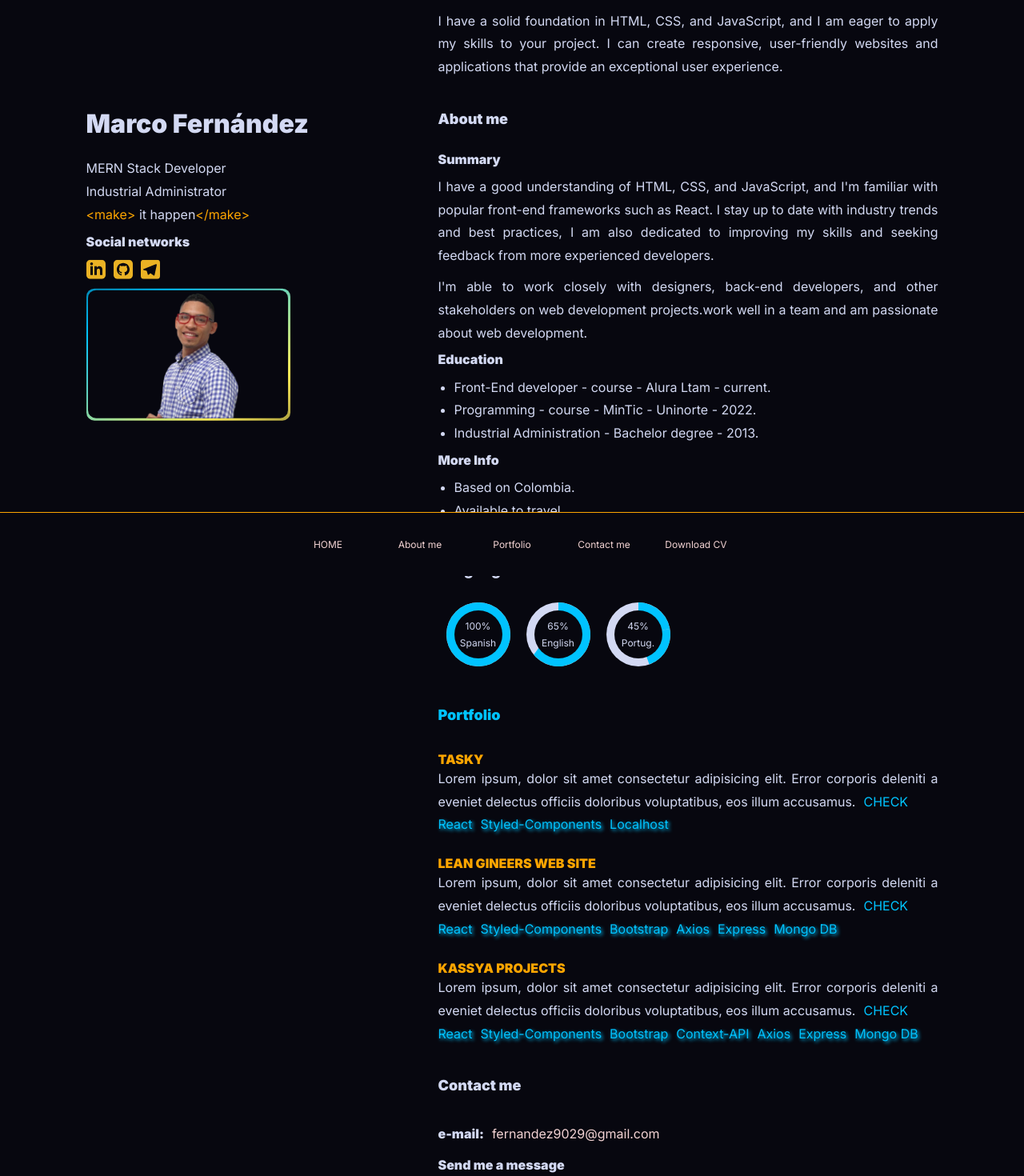
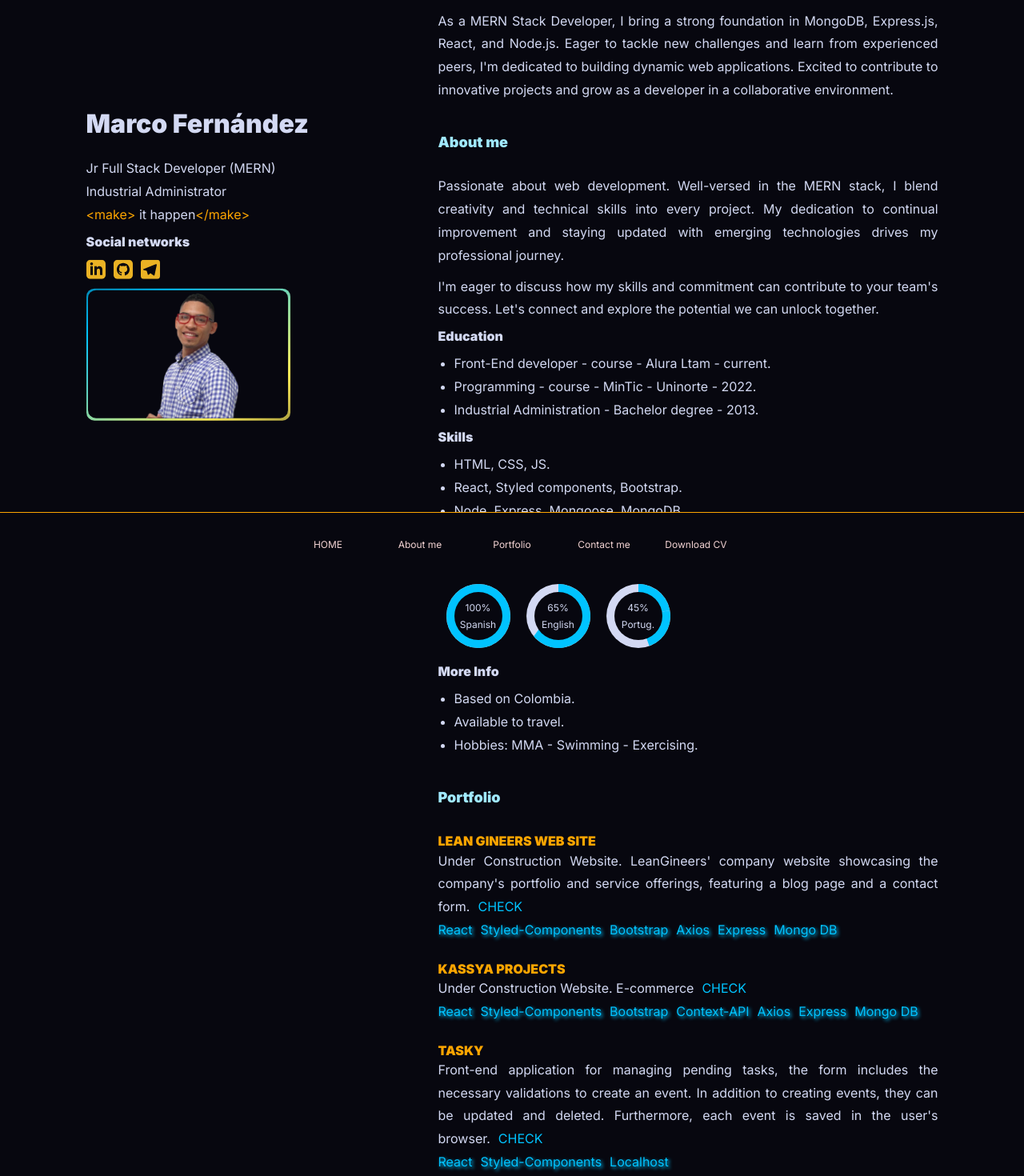
Before and after one commit to afmarquinho/Portfolio-Frontend, a React (Vite) app: page / in a window 1280 px wide. Shown: the part 80-1550 px from the top of the page at 80% size. Built offline with nearby package versions, Linux system fonts and the light colour scheme; a web font is replaced by a local one.

Commit message:
actualizado

```diff
--- a/package.json
+++ b/package.json
@@ -13,7 +13,9 @@
     "@emotion/react": "^11.11.1",
     "@emotion/styled": "^11.11.0",
     "axios": "^1.5.0",
+    "bootstrap": "^5.3.1",
     "react": "^18.2.0",
+    "react-bootstrap": "^2.8.0",
     "react-dom": "^18.2.0",
     "react-router-dom": "^6.14.2",
     "styled-components": "^6.0.5"
--- a/src/potafolio/Contact.jsx
+++ b/src/potafolio/Contact.jsx
@@ -52,7 +52,7 @@ const Contact = () => {
   };
   return (
     <>
-      <h2 className=" title contact__me" id="contact-me">Contact me</h2>
+      <Subtitulos className=" title contact__me" id="contact-me">Contact me</Subtitulos>
       <Container>
         <div className="content__container w-100">
           <div>
@@ -228,3 +228,6 @@ const Success = styled.p`
   border: none;
   text-align: center;
 `;
+const Subtitulos = styled.h2`
+  color: #a0e9ff;
+`;
--- a/src/potafolio/Home.jsx
+++ b/src/potafolio/Home.jsx
@@ -12,7 +12,7 @@ const Home = () => {
           <div className="row d-flex justify-btw">
             <aside className="col-12 col-lg-3 col-xl-4 ">
               <h1 className="mi_nombre">Marco Fernández</h1>
-              <p className="front m-0">MERN Stack Developer</p>
+              <p className="front m-0">Jr Full Stack Developer (MERN)</p>
               <p className="profession m-0">Industrial Administrator</p>
               <p className="make__happen m-0">
                 <span className="make"> &lt;make&gt;</span> it happen
@@ -60,7 +60,7 @@ const Home = () => {
                     target="_blank"
                     className="sociales telegram"
                   >
-                      <svg
+                    <svg
                       xmlns="http://www.w3.org/2000/svg"
                       aria-label="Telegram"
                       role="img"
@@ -84,53 +84,53 @@ const Home = () => {
                     </svg>
                   </a>
                 </div>
-                <Foto/>
+                <Foto />
               </div>
             </aside>
             <section className="col-12 col-lg-5 col-xl-6 ">
               <div className="article article1 my-5">
-                <h2 id="doForU" className="title">
-                  What Can I do for you?
-                </h2>
+                <Subtitulos id="doForU" className="title">
+                  Summary
+                </Subtitulos>
                 <p className="content text-justify">
-                  I have a solid foundation in HTML, CSS, and JavaScript, and I
-                  am eager to apply my skills to your project. I can create
-                  responsive, user-friendly websites and applications that
-                  provide an exceptional user experience.
+                  As a MERN Stack Developer, I bring a strong foundation in
+                  MongoDB, Express.js, React, and Node.js. Eager to tackle new
+                  challenges and learn from experienced peers, I'm dedicated to
+                  building dynamic web applications. Excited to contribute to
+                  innovative projects and grow as a developer in a collaborative
+                  environment.
                 </p>
               </div>
               <div className="article article2 my-5">
-                <h2 className="title about__me" id="about-me">
+                <Subtitulos className="title about__me" id="about-me">
                   About me
-                </h2>
-                <h3 className="summary">Summary</h3>
+                </Subtitulos>
                 <p className="text-justify">
-                  I have a good understanding of HTML, CSS, and JavaScript, and
-                  I'm familiar with popular front-end frameworks such as React.
-                  I stay up to date with industry trends and best practices, I
-                  am also dedicated to improving my skills and seeking feedback
-                  from more experienced developers.
+                  Passionate about web development. Well-versed in the MERN
+                  stack, I blend creativity and technical skills into every
+                  project. My dedication to continual improvement and staying
+                  updated with emerging technologies drives my professional
+                  journey.{" "}
                 </p>
                 <p className="text-justify">
-                  I'm able to work closely with designers, back-end developers,
-                  and other stakeholders on web development projects.work well
-                  in a team and am passionate about web development.
+                  I'm eager to discuss how my skills and commitment can
+                  contribute to your team's success. Let's connect and explore
+                  the potential we can unlock together.
                 </p>
                 <h3 className="education">Education</h3>
-
                 <ul>
                   <li> Front-End developer - course - Alura Ltam - current.</li>
                   <li> Programming - course - MinTic - Uninorte - 2022.</li>
                   <li> Industrial Administration - Bachelor degree - 2013.</li>
                 </ul>
-
-                <h3 className="info">More Info</h3>
+                <h3 className="info">Skills</h3>
                 <ul>
-                  <li>Based on Colombia.</li>
-                  <li>Available to travel.</li>
-                  <li>Hobbies: MMA - Swimming - Exercising.</li>
+                  <li>HTML, CSS, JS.</li>
+                  <li>React, Styled components, Bootstrap.</li>
+                  <li>Node, Express, Mongoose, MongoDB.</li>
+                  <li>Git, GutHub, Figma, Tailwind.</li>
                 </ul>
-                <h2 className="languages">Languages</h2>
+                <h3 className="languages">Languages</h3>
                 <div className="all">
                   <div className="circular-wrap">
                     <div className="circle">
@@ -187,33 +187,23 @@ const Home = () => {
                     </div>
                   </div>
                 </div>
+                <h3 className="info">More Info</h3>
+                <ul>
+                  <li>Based on Colombia.</li>
+                  <li>Available to travel.</li>
+                  <li>Hobbies: MMA - Swimming - Exercising.</li>
+                </ul>
               </div>
-
               <div className="article article2 my-5">
-                <h2 className="title portfolio" id="portfolio">
+                <Subtitulos className="title portfolio" id="portfolio">
                   Portfolio
-                </h2>
-                <div className="project project1">
-                  <h3 className="tasky">TASKY</h3>
-                  <p className="text-justify">
-                    Lorem ipsum, dolor sit amet consectetur adipisicing elit.
-                    Error corporis deleniti a eveniet delectus officiis
-                    doloribus voluptatibus, eos illum accusamus.
-                    <a href="www.google.com" className="see-project mx-3">
-                      CHECK
-                    </a>
-                    <br />
-                    <span className="">React</span>
-                    <span className="">Styled-Components</span>
-                    <span className="">Localhost</span>
-                  </p>
-                </div>
+                </Subtitulos>
                 <div className="project project2">
                   <h3 className="lean-gineers">LEAN GINEERS WEB SITE</h3>
                   <p className="text-justify">
-                    Lorem ipsum, dolor sit amet consectetur adipisicing elit.
-                    Error corporis deleniti a eveniet delectus officiis
-                    doloribus voluptatibus, eos illum accusamus.
+                    Under Construction Website. LeanGineers' company website
+                    showcasing the company's portfolio and service offerings,
+                    featuring a blog page and a contact form.
                     <a href="www.google.com" className="see-project mx-3">
                       CHECK
                     </a>
@@ -229,9 +219,7 @@ const Home = () => {
                 <div className="project project2">
                   <h3 className="Kassya Projects">KASSYA PROJECTS</h3>
                   <p className="text-justify">
-                    Lorem ipsum, dolor sit amet consectetur adipisicing elit.
-                    Error corporis deleniti a eveniet delectus officiis
-                    doloribus voluptatibus, eos illum accusamus.
+                    Under Construction Website. E-commerce
                     <a href="www.google.com" className="see-project mx-3">
                       CHECK
                     </a>
@@ -243,6 +231,27 @@ const Home = () => {
                     <span className="">Axios</span>
                     <span className="">Express</span>
                     <span className="">Mongo DB</span>
+                  </p>
+                </div>
+                <div className="project project1">
+                  <h3 className="tasky">TASKY</h3>
+                  <p className="text-justify">
+                    Front-end application for managing pending tasks, the form
+                    includes the necessary validations to create an event. In
+                    addition to creating events, they can be updated and
+                    deleted. Furthermore, each event is saved in the user's
+                    browser.
+                    <a
+                      href="https://superlative-mooncake-1a32e9.netlify.app"
+                      target="blank"
+                      className="see-project mx-3"
+                    >
+                      CHECK
+                    </a>
+                    <br />
+                    <span className="">React</span>
+                    <span className="">Styled-Components</span>
+                    <span className="">Localhost</span>
                   </p>
                 </div>
               </div>
@@ -259,13 +268,6 @@ const Home = () => {
 
 export default Home;
 
-const Subtitulos = styled.h3`
-  color: #77dd77;
-  font-size: 1.5rem;
-  margin: 0;
-  padding: 0;
-  @media (min-width: 768px) {
-    padding-left: 4rem;
-    font-size: 2rem;
-  }
+const Subtitulos = styled.h2`
+  color: #a0e9ff;
 `;
--- a/src/potafolio/Navbar.jsx
+++ b/src/potafolio/Navbar.jsx
@@ -23,7 +23,7 @@ const Navbar = () => {
         </StyledLink>
         <StyledLink
           className="link btn__download"
-          // href="https://drive.google.com/uc?export=download&id=11AYxLF7h9fThXf2c0BJcIGfWrNKh-gDn"
+          href="https://drive.google.com/file/d/1oJMNsrIxFFK31QPR-lxbBR8jIpdRO7z1/view?usp=sharing"
           target="_blank"
           download
         >
@@ -89,7 +89,6 @@ const StyledLink = styled.a`
     left: 0;
     width: 100%;
     height: 100%;
-
     background: #fda500;
     transition: 0.5s;
     transform: scale(0);
@@ -97,7 +96,7 @@ const StyledLink = styled.a`
     z-index: -1;
   }
   &:hover {
-    color:  #07070f;
+    color: #07070f;
     font-weight: bold;
     &::before {
       transform: scale(1);
```
Also changed, not shown: 1 other file (tests, documents, lock files or other folders).
